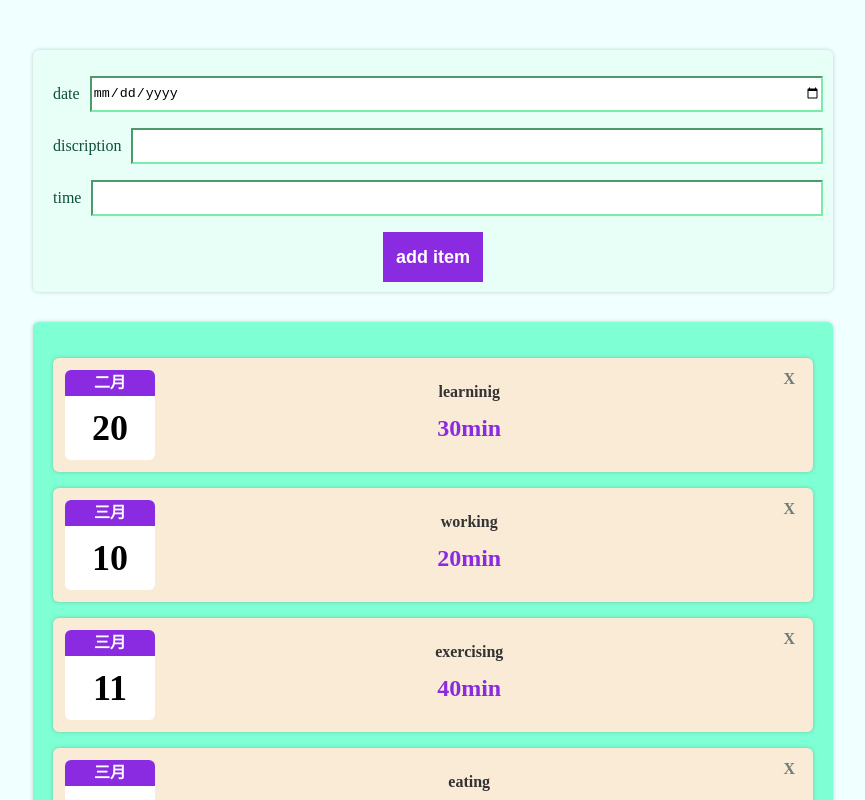
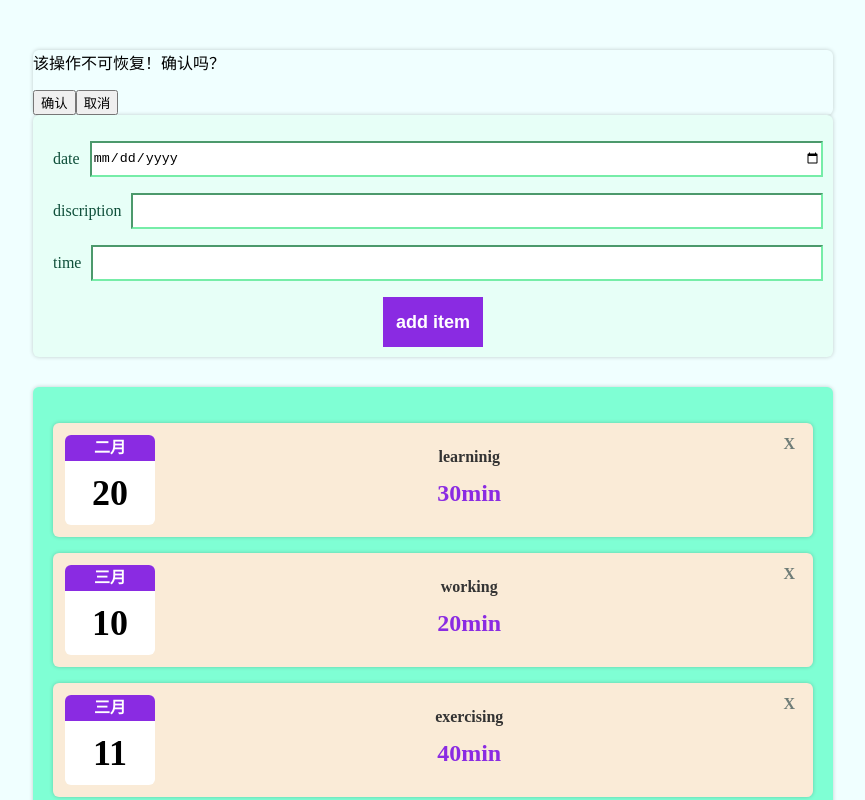
Before and after one commit to lillian0624/12_Add_NewLog, a React (Create React App) app: page / in a window 1280 px wide. Shown: the top 800 px of the page, without its empty margins (207-1072 px from the left). Built offline with nearby package versions, Linux system fonts and the light colour scheme.

Commit message:
confirmModal

```diff
--- a/src/App.js
+++ b/src/App.js
@@ -1,8 +1,8 @@
 import Logs from "./Components/Logs/Logs";
-import Card from "./Components/UI/Card/Card";
 import LogsForm from "./Components/LogsForm/LogsForm";
 import "./App.css";
 import { useState } from "react";
+import ConfirmModal from "./Components/UI/ConfirmModal/ConfirmModal";
 
 const App = () => {
   const [logsData, setLogsData] = useState([
@@ -53,8 +53,9 @@ const App = () => {
 
   return (
     <div className="app">
+      <ConfirmModal />
+
       <LogsForm onSaveLog={saveLogHandler} />
-      <Card />
       <Logs logsData={logsData} onDelLog={delLogByIndex} />
     </div>
   );
--- a/src/Components/Logs/Logs.js
+++ b/src/Components/Logs/Logs.js
@@ -21,19 +21,6 @@ const Logs = (props) => {
     logItemData = <p className="no-logs">No item</p>;
   }
 
-  return (
-    <Card className="logs">
-      {
-        logItemData
-        // logItemData.length !== 0 ? (
-        //   logItemData
-        // ) : (
-        //   <p className="no-logs">No item</p>
-        // )
-        // )
-        // // logsData.map(item => <LogItem {...item}/> )
-      }
-    </Card>
-  );
+  return <Card className="logs">{logItemData}</Card>;
 };
 export default Logs;
--- a/src/Components/LogsForm/LogsForm.js
+++ b/src/Components/LogsForm/LogsForm.js
@@ -9,7 +9,7 @@ const LogsForm = (props) => {
   const [inputDesc, setInputDesc] = useState("");
   const [inputTime, setInputTime] = useState("");
 
-  console.log(props.onSaveLog);
+  // console.log(props.onSaveLog);
 
   const dateChangeHandler = (e) => {
     // console.loge(e.target.value);
--- /dev/null
+++ b/src/Components/UI/ConfirmModal/ConfirmModal.css
@@ -0,0 +1,28 @@
+/* .confirmModal {
+    flex-flow: column;
+    display: flex;
+    width: 300;
+    height: 200;
+    background-color: rgb(255, 255, 255);
+    position: absolute;
+    left: 0;
+    right: 0;
+    top: 0;
+    bottom: 0;
+    margin: auto;
+} */
+
+/* .confirmText {
+    display: flex;
+    height: 150px;
+    justify-content: center;
+    align-items: center;
+    font-size: 18px;
+    color: blueviolet;
+}
+
+.onfirmButton {
+    background-color: blue;
+    display: flex;
+
+} */
--- /dev/null
+++ b/src/Components/UI/ConfirmModal/ConfirmModal.js
@@ -0,0 +1,18 @@
+import Card from "../Card/Card";
+import "./ConfirmModal.css";
+
+const ConfirmModal = (props) => {
+  return (
+    <Card className="confirmModal">
+      <div className="confirmText">
+        <p>该操作不可恢复！确认吗？</p>
+      </div>
+      <div className="confirmButton">
+        <button className="okButton">确认</button>
+        <button>取消</button>
+      </div>
+    </Card>
+  );
+};
+
+export default ConfirmModal;
```
